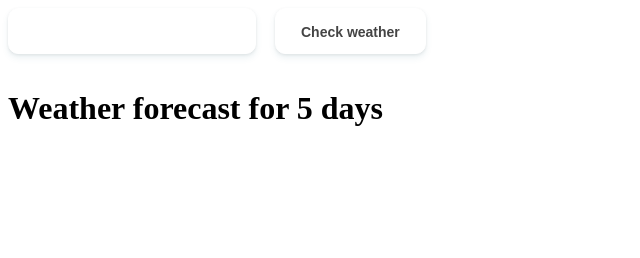
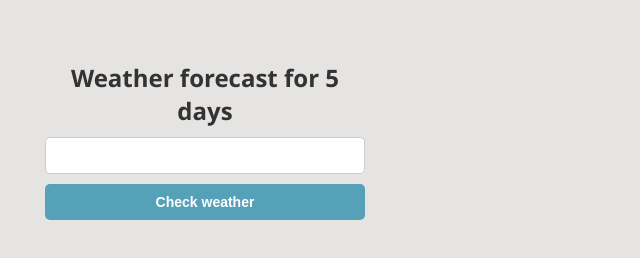
Before and after one commit to dspodina/The-Weather-Application, a plain HTML site: page index.html in a window 1280 px wide. Shown: the whole page, without its empty margins (0-640 px from the left). Drawn offline with Linux system fonts and the light colour scheme.

Commit message:
Margin and background color added

```diff
--- a/index.html
+++ b/index.html
@@ -9,9 +9,11 @@
     <title>The Weather Application</title>
 </head>
 <body>
-    <input class="city" type="text"/>
-    <button>Check weather</button>
-    <h1>Weather forecast for 5 days</h1>
+    <div class="search-block">
+        <h1>Weather forecast for 5 days</h1>
+        <input class="city" type="text"/>
+        <button>Check weather</button>
+    </div>
     <div class="container">
     </div>
 </body>
--- a/style.css
+++ b/style.css
@@ -1,68 +1,91 @@
+body {
+  background-color: #E5E4E2;
+  font-family: 'Segoe UI', Tahoma, Geneva, Verdana, sans-serif;
+  margin: 0;
+  display: flex;
+  flex-direction: column;
+  align-items: flex-start;
+}
+
+.search-block {
+  margin: 25px;
+  padding: 20px;
+  text-align: center;
+  display: flex;
+  flex-direction: column;
+  width: 25%;
+}
+
+h1 {
+  font-size: 1.5em;
+  margin-bottom: 10px;
+  color: #333;
+}
+
+input {
+  padding: 10px;
+  border: 1px solid #ccc;
+  border-radius: 5px;
+  margin-bottom: 10px;
+}
+
+button {
+  padding: 10px;
+  border: none;
+  border-radius: 5px;
+  font-size: 14px;
+  font-weight: 600;
+  color: #fff;
+  background-color: #55a1b8;
+  cursor: pointer;
+  transition: background-color 0.3s, color 0.3s;
+}
+
+button:hover {
+  background-color: #3c7f96;
+}
+
+.container {
+  margin: 25px;
+  padding: 20px;
+  display: flex;
+  flex-wrap: wrap;
+  gap: 20px;
+  margin-top: 20px;
+}
+
+.container-item {
+  width: calc(25% - 20px);
+  box-sizing: border-box;
+  background-color: #fff;
+  border-radius: 10px;
+  box-shadow: 0 4px 6px rgba(65, 132, 144, 0.1), 0 1px 3px rgba(0, 0, 0, 0.08);
+  padding: 20px;
+  margin-bottom: 20px;
+  text-align: center;
+}
+
+
+.cityName {
+  text-transform: uppercase;
+  font-weight: bold;
+  font-size: 1.2em;
+  margin-bottom: 10px;
+}
+
+.container-item p {
+  font-size: 14px;
+  color: #555;
+  margin-bottom: 10px;
+}
+
 .weatherForecast {
   color: #333;
   border-radius: 10px;
-  padding: 2px 16px;
-  box-shadow: 0 4px 8px 0 rgba(0, 0, 0, 0.2);
+  padding: 20px;
+  box-shadow: 0 8px 16px 0 rgba(0, 0, 0, 0.2);
   transition: 0.3s;
-  width: 18%;
+  max-width: 300px;
+  background-color: #fff;
+  text-align: center;
 }
-h1 {
-  font-size: px;
-}
-.cityName {
-  text-transform: uppercase;
-  text-align: center;
-  font-weight: bolder;
-}
-input {
-  display: inline-block;
-	box-sizing: border-box;
-	padding: 0 25px;
-	margin: 0 15px 15px 0;
-	outline: none;
-	border: 1px solid #fff;
-	border-radius: 10px;
-	height: 46px;
-	line-height: 46px;
-	font-size: 14px;
-	font-weight: 600;
-	text-decoration: none;
-	color: #444;
-	background-color: #fff;
-	box-shadow: 0 4px 6px rgb(65 132 144 / 10%), 0 1px 3px rgb(0 0 0 / 8%);
-	cursor: pointer;
-	user-select: none;
-	appearance: none;
-	touch-action: manipulation;
-	vertical-align: top;
-	transition: box-shadow 0.2s;
-}
-button {
-  display: inline-block;
-	box-sizing: border-box;
-	padding: 0 25px;
-	margin: 0 15px 15px 0;
-	outline: none;
-	border: 1px solid #fff;
-	border-radius: 10px;
-	height: 46px;
-	line-height: 46px;
-	font-size: 14px;
-	font-weight: 600;
-	text-decoration: none;
-	color: #444;
-	background-color: #fff;
-	box-shadow: 0 4px 6px rgb(65 132 144 / 10%), 0 1px 3px rgb(0 0 0 / 8%);
-	cursor: pointer;
-	user-select: none;
-	appearance: none;
-	touch-action: manipulation;
-	vertical-align: top;
-	transition: box-shadow 0.2s;
-  }
-  .container {
-    display: flex;
-    flex-direction: row;
-   justify-content: space-around;
-   flex-wrap: wrap;
-  }
```
Also changed, not shown: script.js (+11 -10 lines).
